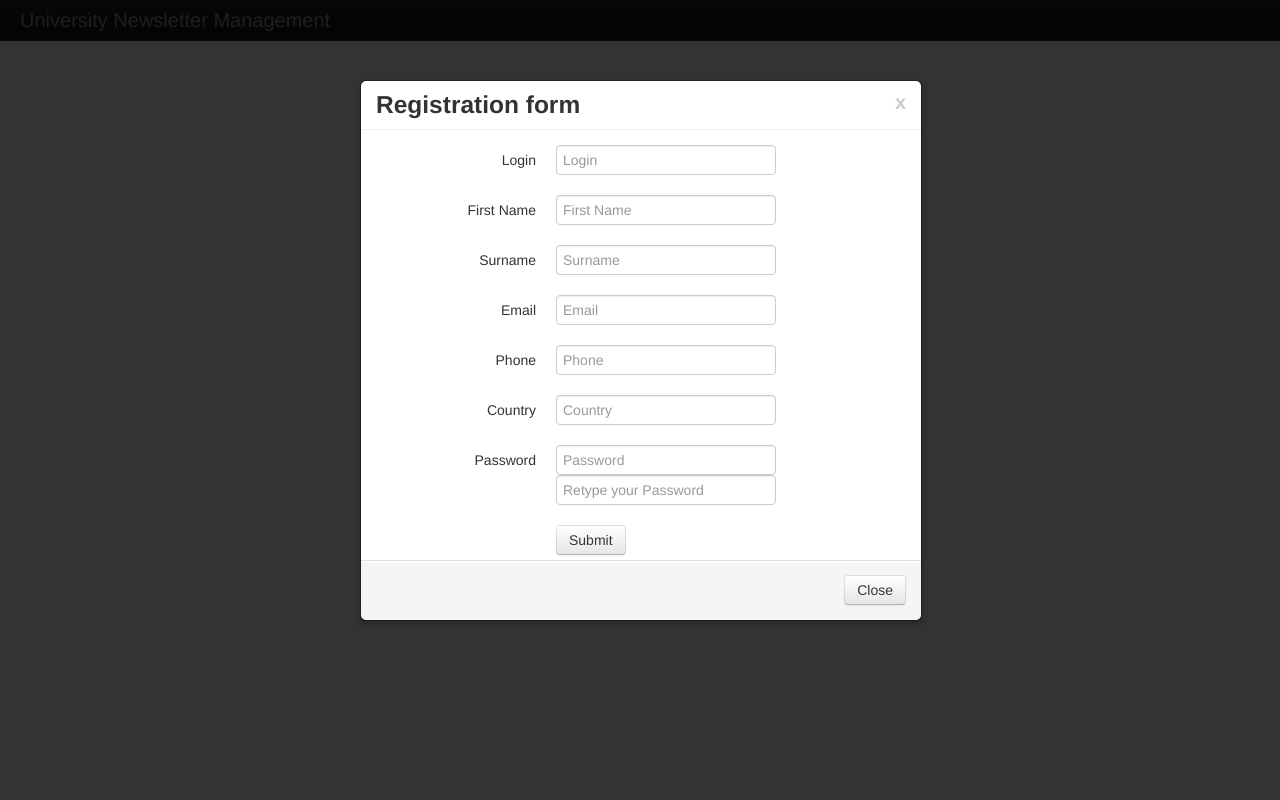
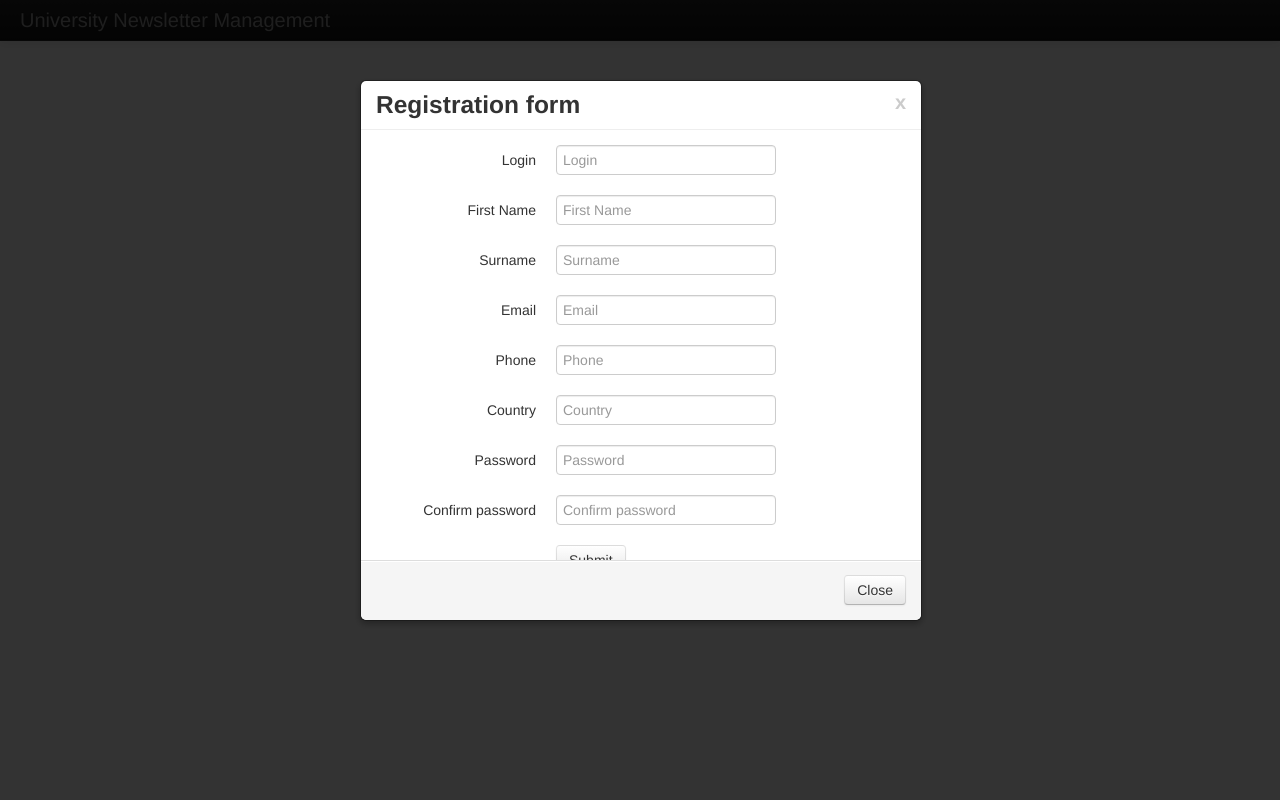
Before and after one commit to djiworks/NR_newsletter, a PHP site: page /login.php in a window 1280 px wide, after a click on "Sign up". Run offline with PHP 8.4, Linux system fonts and the light colour scheme.

Commit message:
Modifications mineures

```diff
--- a/univnews/interns.php
+++ b/univnews/interns.php
@@ -144,7 +144,10 @@
 			<div class="control-group">
 			<label class="control-label" for="inputCountry">Country</label>
 				<div class="controls">
-				<input type="text" id="inputCountry" placeholder="Country" data-provide="typeahead" data-items="4" data-source='["Alabama","Alaska","Arizona","Arkansas","California","Colorado","Connecticut","Delaware","Florida","Georgia","Hawaii","Idaho","Illinois","Indiana","Iowa","Kansas","Kentucky","Louisiana","Maine","Maryland","Massachusetts","Michigan","Minnesota","Mississippi","Missouri","Montana","Nebraska","Nevada","New Hampshire","New Jersey","New Mexico","New York","North Dakota","North Carolina","Ohio","Oklahoma","Oregon","Pennsylvania","Rhode Island","South Carolina","South Dakota","Tennessee","Texas","Utah","Vermont","Virginia","Washington","West Virginia","Wisconsin","Wyoming"]' autocomplete="off">
+					<div class="input-append">
+						<input class="span2" type="text" id="inputIntern" placeholder="Intern" data-provide="typeahead" data-items="4" data-source='["Alabama","Alaska","Arizona","Arkansas","California","Colorado","Connecticut","Delaware","Florida","Georgia","Hawaii","Idaho","Illinois","Indiana","Iowa","Kansas","Kentucky","Louisiana","Maine","Maryland","Massachusetts","Michigan","Minnesota","Mississippi","Missouri","Montana","Nebraska","Nevada","New Hampshire","New Jersey","New Mexico","New York","North Dakota","North Carolina","Ohio","Oklahoma","Oregon","Pennsylvania","Rhode Island","South Carolina","South Dakota","Tennessee","Texas","Utah","Vermont","Virginia","Washington","West Virginia","Wisconsin","Wyoming"]' autocomplete="off">
+						<button class="btn btn-success" type="button"><i class="icon-plus icon-white"></i></button>
+					</div>
 				</div>
 			</div>
 
--- a/univnews/login.php
+++ b/univnews/login.php
@@ -106,7 +106,13 @@
 						<label class="control-label" for="inputPassword">Password</label>
 						<div class="controls">
 							<input type="password" id="inputPassword" placeholder="Password">
-							<input type="password" id="inputPasswordCheck" placeholder="Retype your Password">
+						</div>
+					</div>
+
+					<div class="control-group">
+						<label class="control-label" for="inputPassword">Confirm password</label>
+						<div class="controls">
+							<input type="password" id="inputPassword" placeholder="Confirm password">
 						</div>
 					</div>
 
--- a/univnews/mail.php
+++ b/univnews/mail.php
@@ -65,9 +65,10 @@
               Logged in as <a href="#" class="navbar-link">Username</a>
             </p>
             <ul class="nav">
-              <li class="active"><a href="index.php">University</a></li>
+              <li><a href="index.php">University</a></li>
               <li><a href="interns.php">Interns</a></li>
-              <li><a href="newsletter.php">Newsletter</a></li>
+              <li class="active"><a href="newsletter.php">Newsletter</a></li>
+              <li><a href="guidelines.php"><i class="icon-question-sign icon-white"></i>&nbsp;Guidelines</a></li>
             </ul>
           </div><!--/.nav-collapse -->
         </div>
```
